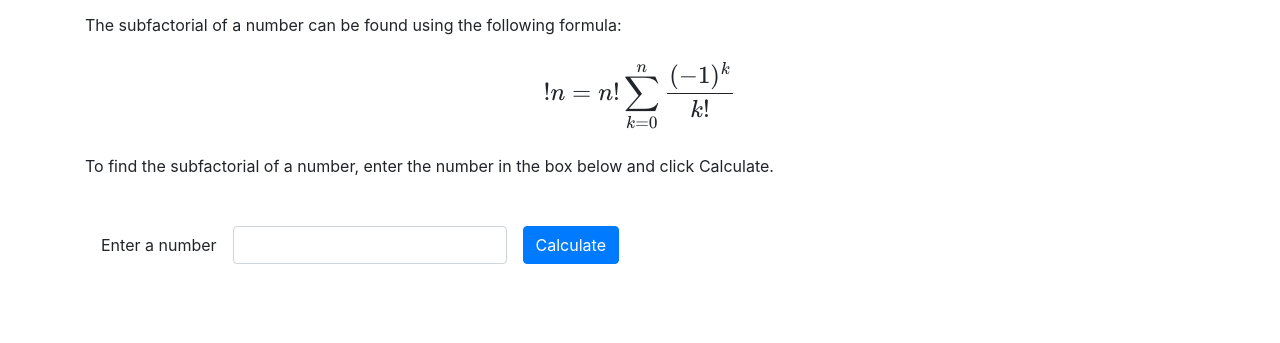
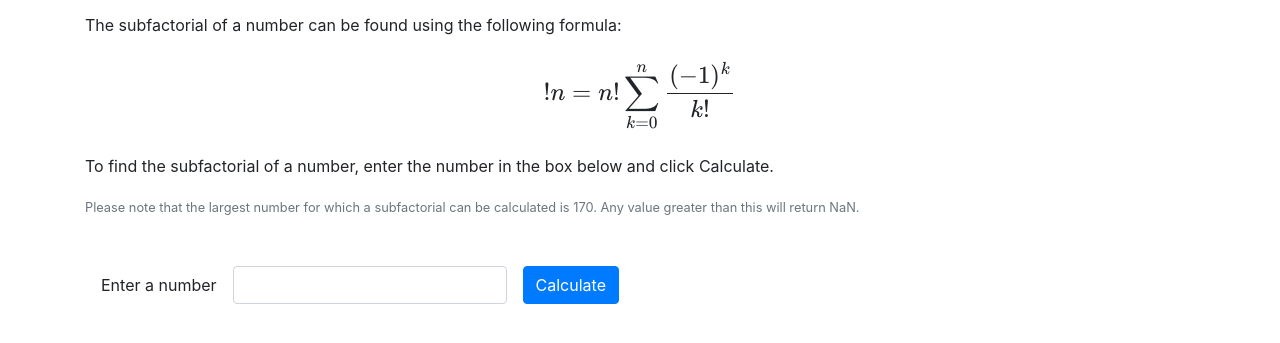
Before and after one commit to CategoryCory/SubfactorialCalculator, a plain HTML site: page index.html in a window 1280 px wide. Shown: the part 179-522 px from the top of the page. Drawn offline with nearby package versions, Linux system fonts and the light colour scheme.

Commit message:
Add note explaining maximum value allowed

```diff
--- a/index.html
+++ b/index.html
@@ -32,6 +32,11 @@
                 To find the subfactorial of a number, enter the number in the
                 box below and click Calculate.
             </p>
+            <small class="text-muted"
+                >Please note that the largest number for which a subfactorial
+                can be calculated is 170. Any value greater than this will
+                return NaN.</small
+            >
             <form class="form-inline mt-5">
                 <div class="form-group mx-sm-3 mb-2">
                     <label for="input">Enter a number</label>
```
